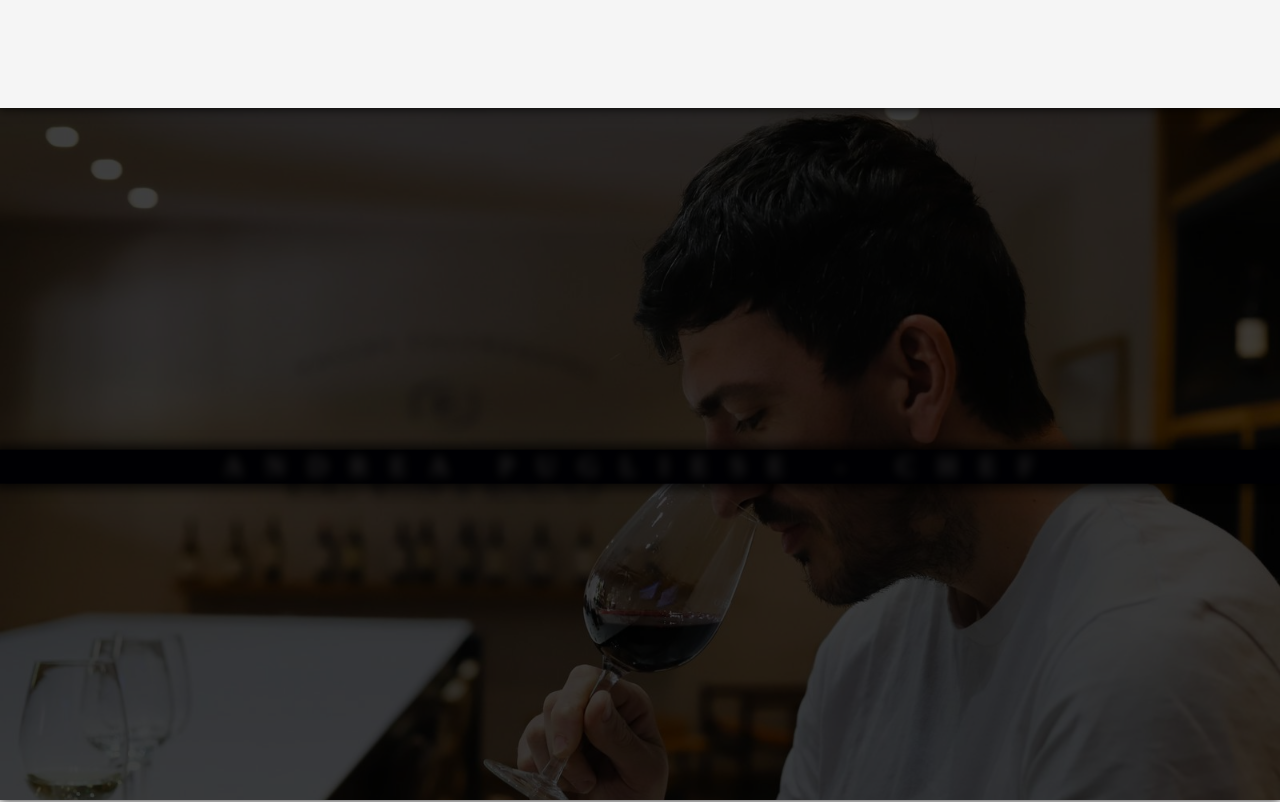
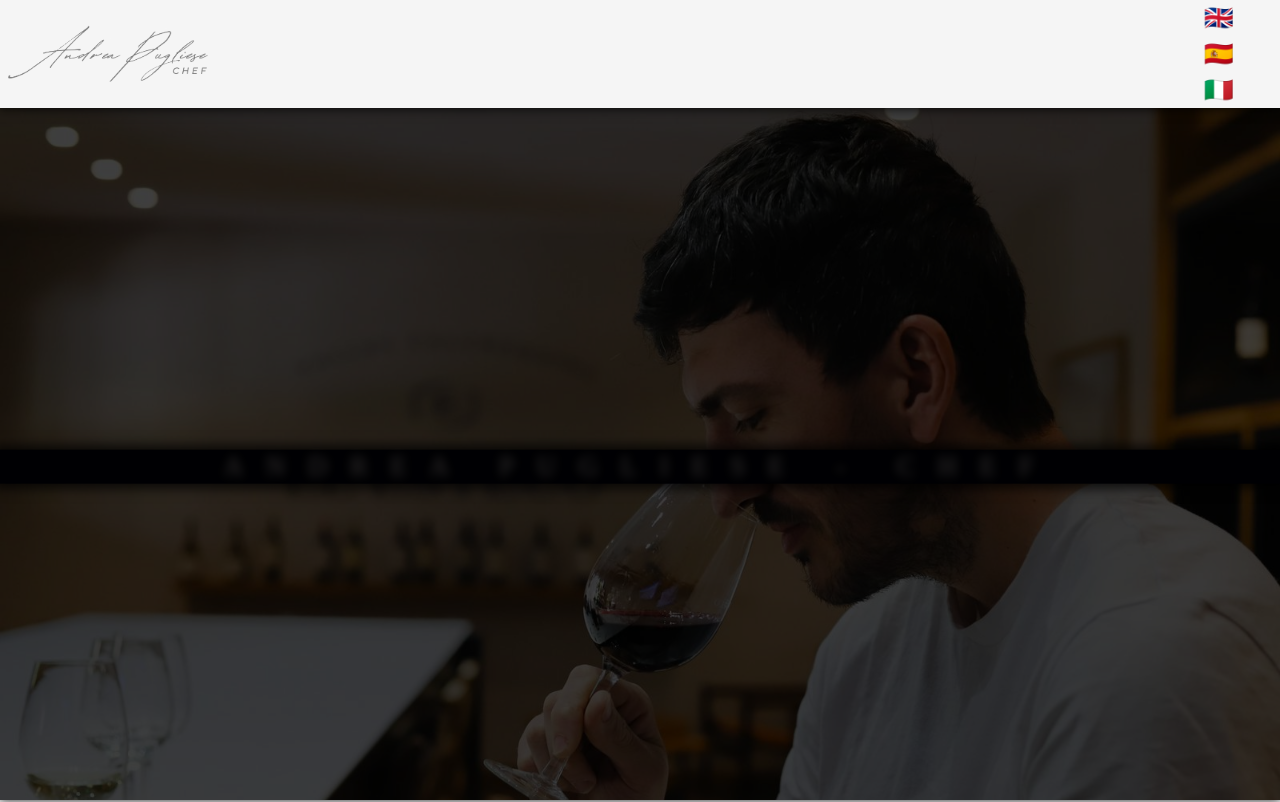
Before and after one commit to Marco-Pugliese/andreapugliese, a React (Vite) app: page / in a window 1280 px wide. Shown: the top 802 px of the page. Built offline with nearby package versions, Linux system fonts and the light colour scheme; a web font is replaced by a local one.

Commit message:
updateentry

```diff
--- a/src/Components/1-Navbar/navbar.css
+++ b/src/Components/1-Navbar/navbar.css
@@ -66,20 +66,22 @@
   box-shadow: 0 0 10px 1px rgba(0, 0, 0, 0.8);
 }
 
-#generalheader img,
-#generalheader > div:first-of-type {
-  animation: showUp 1.5s linear forwards;
+#generalheader img {
+  animation: showUp 1s linear;
+}
+#generalheader .nav-link {
+  animation: showUp2 1s linear;
 }
 @keyframes showUp {
   0% {
     opacity: 0;
-    color: transparent;
-  }
-  60% {
-    opacity: 0;
-    color: transparent;
   }
   100% {
     opacity: 1;
   }
 }
+@keyframes showUp2 {
+  0% {
+    color: transparent;
+  }
+}
```
